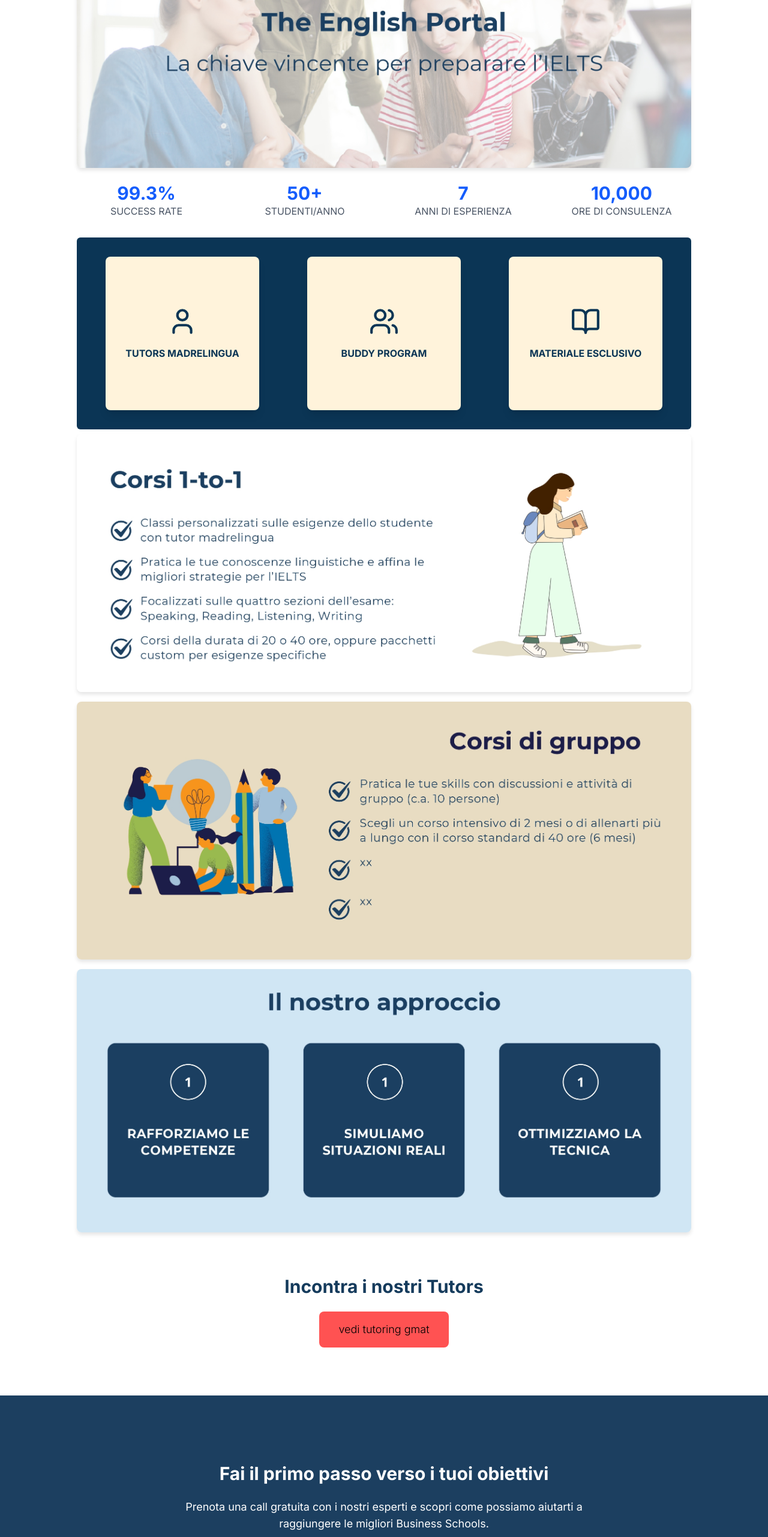
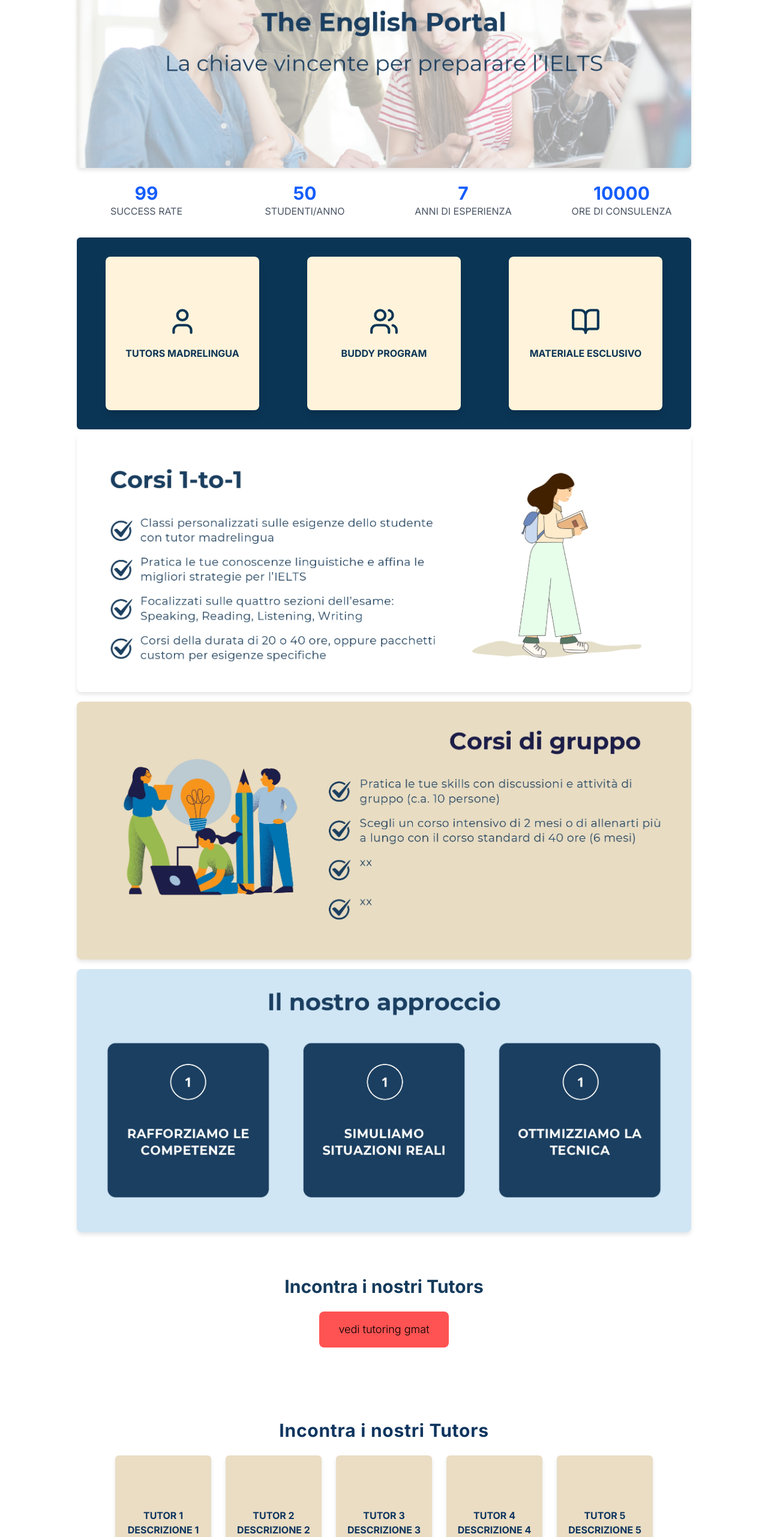
Before and after one commit to konhito/LastAdmissionHub, a Next.js app: page /ielts in a window 1280 px wide. Shown: the part 234-2797 px from the top of the page at 60% size. Built offline with nearby package versions, Linux system fonts and the light colour scheme.

Commit message:
fixed gmat and ielts

```diff
--- a/src/app/gmat/page.tsx
+++ b/src/app/gmat/page.tsx
@@ -1,4 +1,5 @@
-import React from "react";
+"use client";
+import React, { useEffect, useState } from "react";
 import Image from "next/image";
 import admiFirst from "@/public/gmatFir.jpg";
 import admiSec from "@/public/gmatSec.jpg";
@@ -8,7 +9,39 @@ import gmat6 from "@/public/gmat6.jpg";
 import gmat8 from "@/public/gmat8.jpg";
 import { FaPuzzlePiece, FaGlobe, FaDesktop } from "react-icons/fa";
 
+const stats = [
+  { label: "SUCCESS RATE", value: 99.3 },
+  { label: "STUDENTI/ANNO", value: 50 },
+  { label: "ANNI DI ESPERIENZA", value: 7 },
+  { label: "ORE DI CONSULENZA", value: 10000 },
+];
+
 export default function HomePage() {
+  const [animatedValues, setAnimatedValues] = useState(stats.map(() => 0));
+
+  useEffect(() => {
+    const intervals = stats.map((stat, index) => {
+      let current = 0;
+      const step = Math.max(stat.value / 100, 1);
+      return setInterval(() => {
+        current += step;
+        setAnimatedValues((prev) => {
+          const newValues = [...prev];
+          newValues[index] = Math.min(current, stat.value);
+          return newValues;
+        });
+        if (current >= stat.value) clearInterval(intervals[index]);
+      }, 20);
+    });
+    return () => intervals.forEach(clearInterval);
+  }, []);
+  const tutors = [
+    { id: 1, name: "Tutor 1", description: "Descrizione 1" },
+    { id: 2, name: "Tutor 2", description: "Descrizione 2" },
+    { id: 3, name: "Tutor 3", description: "Descrizione 3" },
+    { id: 4, name: "Tutor 4", description: "Descrizione 4" },
+    { id: 5, name: "Tutor 5", description: "Descrizione 5" },
+  ];
   const cards = [
     {
       icon: <FaPuzzlePiece size={40} className="text-blue-300" />,
@@ -33,30 +66,22 @@ export default function HomePage() {
           className="rounded-lg shadow-md mb-6 mt-20"
         />
 
-        <section className="w-full max-w-7xl grid grid-cols-1 md:grid-cols-4 gap-8 mb-2">
-          <div className="text-center">
-            <h2 className="text-3xl font-bold text-blue-600">99.3%</h2>
-            <p className="text-gray-600">SUCCESS RATE</p>
-          </div>
-          <div className="text-center">
-            <h2 className="text-3xl font-bold text-blue-600">50+</h2>
-            <p className="text-gray-600">STUDENTI/ANNO</p>
-          </div>
-          <div className="text-center">
-            <h2 className="text-3xl font-bold text-blue-600">7</h2>
-            <p className="text-gray-600">ANNI DI ESPERIENZA</p>
-          </div>
-          <div className="text-center">
-            <h2 className="text-3xl font-bold text-blue-600">10,000</h2>
-            <p className="text-gray-600">ORE DI CONSULENZA</p>
-          </div>
+        <section className="w-full max-w-7xl grid grid-cols-1 md:grid-cols-4 gap-8 mb-8">
+          {stats.map((stat, index) => (
+            <div key={index} className="text-center">
+              <h2 className="text-3xl font-bold text-blue-600">
+                {Math.round(animatedValues[index])}
+              </h2>
+              <p className="text-gray-600">{stat.label}</p>
+            </div>
+          ))}
         </section>
 
         <div className="flex justify-center gap-25 p-8 w-full">
           {cards.map((card, index) => (
             <div
               key={index}
-              className="w-64 h-64 bg-[#1A3756] rounded-lg shadow-lg flex flex-col items-center justify-center text-white text-center font-bold p-4"
+              className="w-64 h-64 bg-[#1A3756] rounded-lg shadow-lg flex flex-col items-center justify-center text-white text-center font-bold p-4 transition-transform duration-300 hover:rotate-6"
             >
               {card.icon}
               <p className="mt-4">{card.title}</p>
@@ -83,8 +108,25 @@ export default function HomePage() {
         <Image
           src={gmat8}
           alt="Admission Portal"
-          className="rounded-lg shadow-md mb-4"
+          className="rounded-lg shadow-md mb-2"
         />
+      </div>
+
+      <div className="flex flex-col items-center bg-white p-10  ">
+        <h2 className="text-3xl font-bold text-[#0F355F] mb-6 tracking-wide">
+          Incontra i nostri Tutors
+        </h2>
+        <div className="flex justify-center gap-6">
+          {tutors.map((tutor) => (
+            <div
+              key={tutor.id}
+              className="w-40 h-56 bg-[#EADDC4] flex flex-col justify-center items-center text-[#0F355F] font-bold text-center rounded-md shadow-md uppercase"
+            >
+              <span>{tutor.name}</span>
+              <span>{tutor.description}</span>
+            </div>
+          ))}
+        </div>
       </div>
 
       {/* Services Section */}
--- a/src/app/ielts/page.tsx
+++ b/src/app/ielts/page.tsx
@@ -1,14 +1,48 @@
-import React from "react";
+"use client";
+import React, { useEffect, useState } from "react";
 import Image from "next/image";
 import admiFirst from "@/public/ietsFir.jpg";
 import admiSec from "@/public/ieltsSec.jpg";
 import CallToAction from "@/components/CallToAction";
 import ietts6 from "@/public/iets6.jpg";
 import iets7 from "@/public/iets7.jpg";
-
 import { User, Users, BookOpen } from "lucide-react";
 
+const tutors = [
+  { id: 1, name: "Tutor 1", description: "Descrizione 1" },
+  { id: 2, name: "Tutor 2", description: "Descrizione 2" },
+  { id: 3, name: "Tutor 3", description: "Descrizione 3" },
+  { id: 4, name: "Tutor 4", description: "Descrizione 4" },
+  { id: 5, name: "Tutor 5", description: "Descrizione 5" },
+];
+
+const stats = [
+  { label: "SUCCESS RATE", value: 99.3 },
+  { label: "STUDENTI/ANNO", value: 50 },
+  { label: "ANNI DI ESPERIENZA", value: 7 },
+  { label: "ORE DI CONSULENZA", value: 10000 },
+];
+
 export default function HomePage() {
+  const [animatedValues, setAnimatedValues] = useState(stats.map(() => 0));
+
+  useEffect(() => {
+    const intervals = stats.map((stat, index) => {
+      let current = 0;
+      const step = Math.max(stat.value / 100, 1);
+      return setInterval(() => {
+        current += step;
+        setAnimatedValues((prev) => {
+          const newValues = [...prev];
+          newValues[index] = Math.min(current, stat.value);
+          return newValues;
+        });
+        if (current >= stat.value) clearInterval(intervals[index]);
+      }, 20);
+    });
+    return () => intervals.forEach(clearInterval);
+  }, []);
+
   const cards = [
     {
       icon: <User size={50} className="text-[#0B3555]" />,
@@ -23,9 +57,9 @@ export default function HomePage() {
       title: "MATERIALE ESCLUSIVO",
     },
   ];
+
   return (
     <main className="bg-white text-gray-800 min-h-screen flex flex-col items-center ">
-      {/* Images Section */}
       <div className="w-full max-w-5xl mb-12">
         <Image
           src={admiFirst}
@@ -33,29 +67,21 @@ export default function HomePage() {
           className="rounded-lg shadow-md mb-6 mt-20"
         />
         <section className="w-full max-w-7xl grid grid-cols-1 md:grid-cols-4 gap-8 mb-8">
-          <div className="text-center">
-            <h2 className="text-3xl font-bold text-blue-600">99.3%</h2>
-            <p className="text-gray-600">SUCCESS RATE</p>
-          </div>
-          <div className="text-center">
-            <h2 className="text-3xl font-bold text-blue-600">50+</h2>
-            <p className="text-gray-600">STUDENTI/ANNO</p>
-          </div>
-          <div className="text-center">
-            <h2 className="text-3xl font-bold text-blue-600">7</h2>
-            <p className="text-gray-600">ANNI DI ESPERIENZA</p>
-          </div>
-          <div className="text-center">
-            <h2 className="text-3xl font-bold text-blue-600">10,000</h2>
-            <p className="text-gray-600">ORE DI CONSULENZA</p>
-          </div>
+          {stats.map((stat, index) => (
+            <div key={index} className="text-center">
+              <h2 className="text-3xl font-bold text-blue-600">
+                {Math.round(animatedValues[index])}
+              </h2>
+              <p className="text-gray-600">{stat.label}</p>
+            </div>
+          ))}
         </section>
 
         <div className="flex justify-center rounded mb-2 items-center gap-20 p-8 bg-[#0B3555] ">
           {cards.map((card, index) => (
             <div
               key={index}
-              className="w-64 h-64 bg-[#FFF3DB] rounded-lg shadow-lg flex flex-col items-center justify-center text-[#0B3555] text-center font-bold p-4"
+              className="w-64 h-64 bg-[#FFF3DB] rounded-lg shadow-lg flex flex-col items-center justify-center text-[#0B3555] text-center font-bold p-4 transition-transform duration-300 hover:rotate-6"
             >
               {card.icon}
               <p className="mt-4">{card.title}</p>
@@ -80,18 +106,32 @@ export default function HomePage() {
         />
       </div>
       <div className="flex flex-col items-center justify-center my-2 mb-20 bg-white">
-        {/* Title */}
         <h1 className="text-3xl font-bold text-[#153B5C] mb-6">
           Incontra i nostri Tutors
         </h1>
-
-        {/* Button */}
         <button className="bg-[#FF5252] text-black text-lg font-light px-8 py-4 rounded-lg">
           vedi tutoring gmat
         </button>
       </div>
 
-      <div className="w-full bg-[#1c3f60]  py-12">
+      <div className="flex flex-col items-center bg-white p-10">
+        <h2 className="text-3xl font-bold text-[#0F355F] mb-6 tracking-wide">
+          Incontra i nostri Tutors
+        </h2>
+        <div className="flex justify-center gap-6">
+          {tutors.map((tutor) => (
+            <div
+              key={tutor.id}
+              className="w-40 h-56 bg-[#EADDC4] flex flex-col justify-center items-center text-[#0F355F] font-bold text-center rounded-md shadow-md uppercase"
+            >
+              <span>{tutor.name}</span>
+              <span>{tutor.description}</span>
+            </div>
+          ))}
+        </div>
+      </div>
+
+      <div className="w-full bg-[#1c3f60] py-12">
         <div className="max-w-5xl mx-auto">
           <CallToAction />
         </div>
--- a/src/components/Header.tsx
+++ b/src/components/Header.tsx
@@ -24,6 +24,7 @@ const Header = () => {
     },
     { title: "Career", href: "/career" },
     { title: "Blog", href: "/blog" },
+    { title: "Masterming", href: "/mastermid" },
     { title: "Contact", href: "/contact", isButton: true },
   ];
 
```
